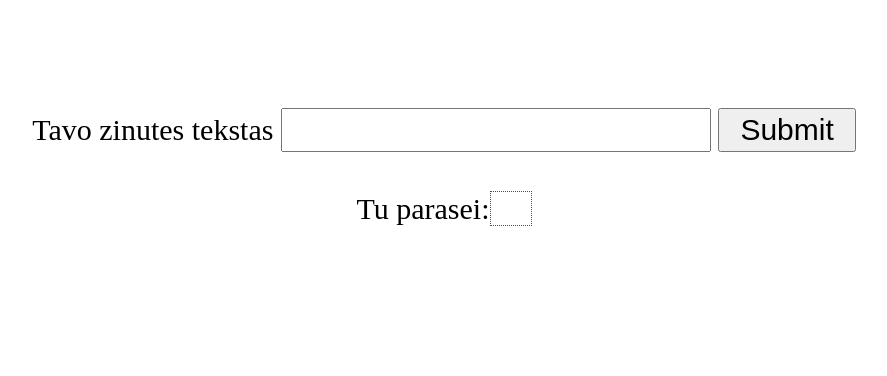
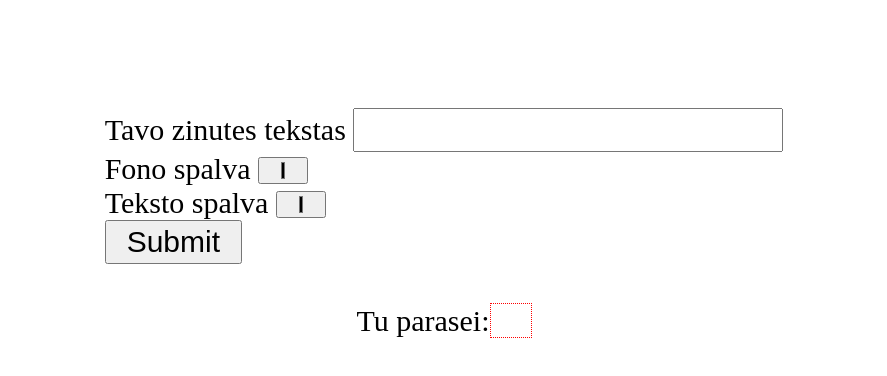
Before and after one commit to AndriusS0316/1-ND11, a website: page index.HTML in a window 1280 px wide. Shown: the whole page, without its empty margins (196-1083 px from the left). Drawn offline with Linux system fonts and the light colour scheme.

Commit message:
20210716

```diff
--- a/index.HTML
+++ b/index.HTML
@@ -30,11 +30,21 @@ span {
 }
 </style>
 <body>
-<form>
-  <label for="">Tavo zinutes tekstas</label>
-  <input type="text" />
-  <button type="submit">Submit</button>
-</form>
+  <form>
+    <div class="form-row">
+      <label for="message">Tavo zinutes tekstas</label>
+      <input id="message" type="text" />
+    </div>
+    <div class="form-row">
+      <label for="bg-color">Fono spalva</label>
+      <input id="bg-color" type="color" />
+    </div>
+    <div class="form-row">
+      <label for="text-color">Teksto spalva</label>
+      <input id="text-color" type="color" />
+    </div>
+    <button type="submit">Submit</button>
+  </form>
   <div>Tu parasei: <span></span></div>
 
 <script src="./main.js" type="module" defer></script>
```
